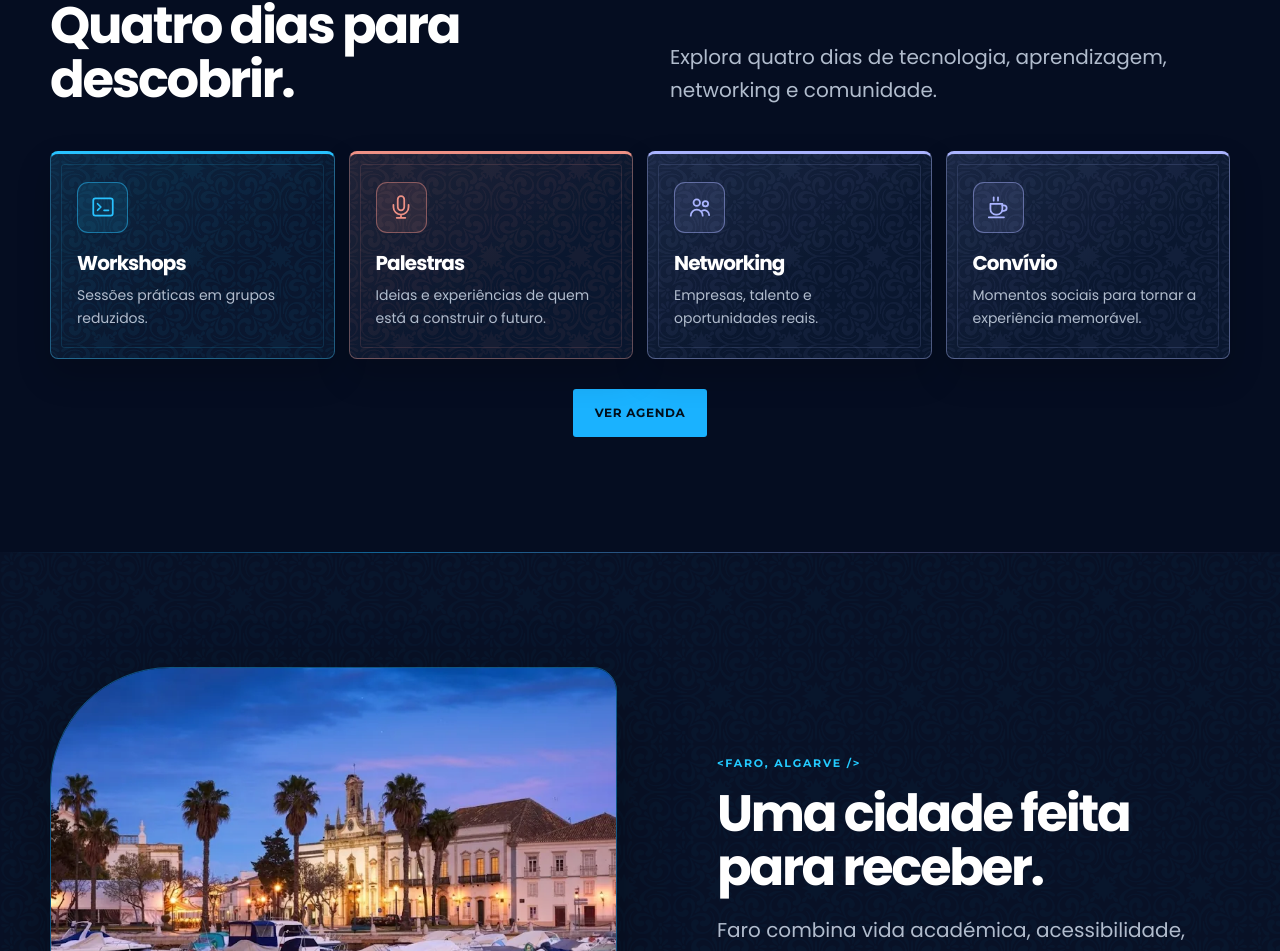
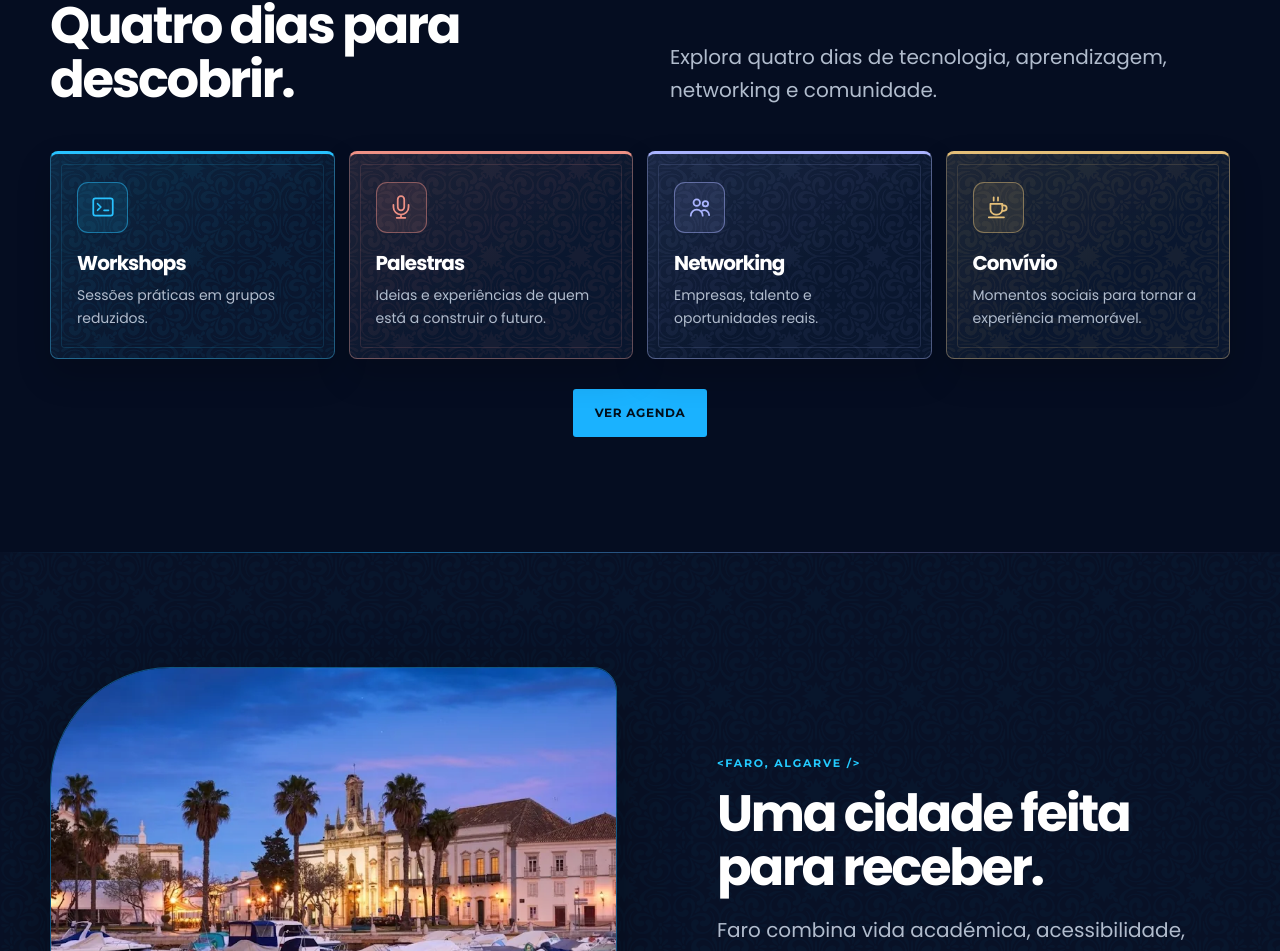
Before and after one commit to Dep-tech-coenei-faro-27/event-site, a React (Vite) app in the folder frontend/: page / in a window 1280 px wide. Shown: the part 2422-3373 px from the top of the page. Built offline with nearby package versions, Linux system fonts and the light colour scheme; no server answers.

Commit message:
fix(frontend): o Convívio do Programa deixa de ter a mesma cor do Networking
No protótipo os dois partilhavam o violeta. O Convívio passa a areia, no ícone e na barra
colorida do cartão.

```diff
--- a/frontend/src/components/ProgramSection.tsx
+++ b/frontend/src/components/ProgramSection.tsx
@@ -4,7 +4,7 @@ import type { ReactNode } from 'react';
 type ProgramItem = {
   title: string;
   text: string;
-  tone: 'cyan' | 'coral' | 'periwinkle';
+  tone: 'cyan' | 'coral' | 'periwinkle' | 'sand';
   icon: ReactNode;
 };
 
@@ -46,7 +46,7 @@ const items: ProgramItem[] = [
   {
     title: 'Convívio',
     text: 'Momentos sociais para tornar a experiência memorável.',
-    tone: 'periwinkle',
+    tone: 'sand',
     // Chávena de café com vapor: o convívio é o intervalo para conversar.
     icon: (
       <>
--- a/frontend/src/home.css
+++ b/frontend/src/home.css
@@ -735,3 +735,7 @@ body[data-page="inicio"] .home-faro-photo {
     --media-radius: 64px 20px 20px;
   }
 }
+/* O Convívio ganha a sua cor (areia, a do ícone): no protótipo partilhava o violeta com o Networking. */
+body[data-page="inicio"] .programme-preview__item:nth-child(4) {
+  --tile-color: #E5BF78;
+}
```
